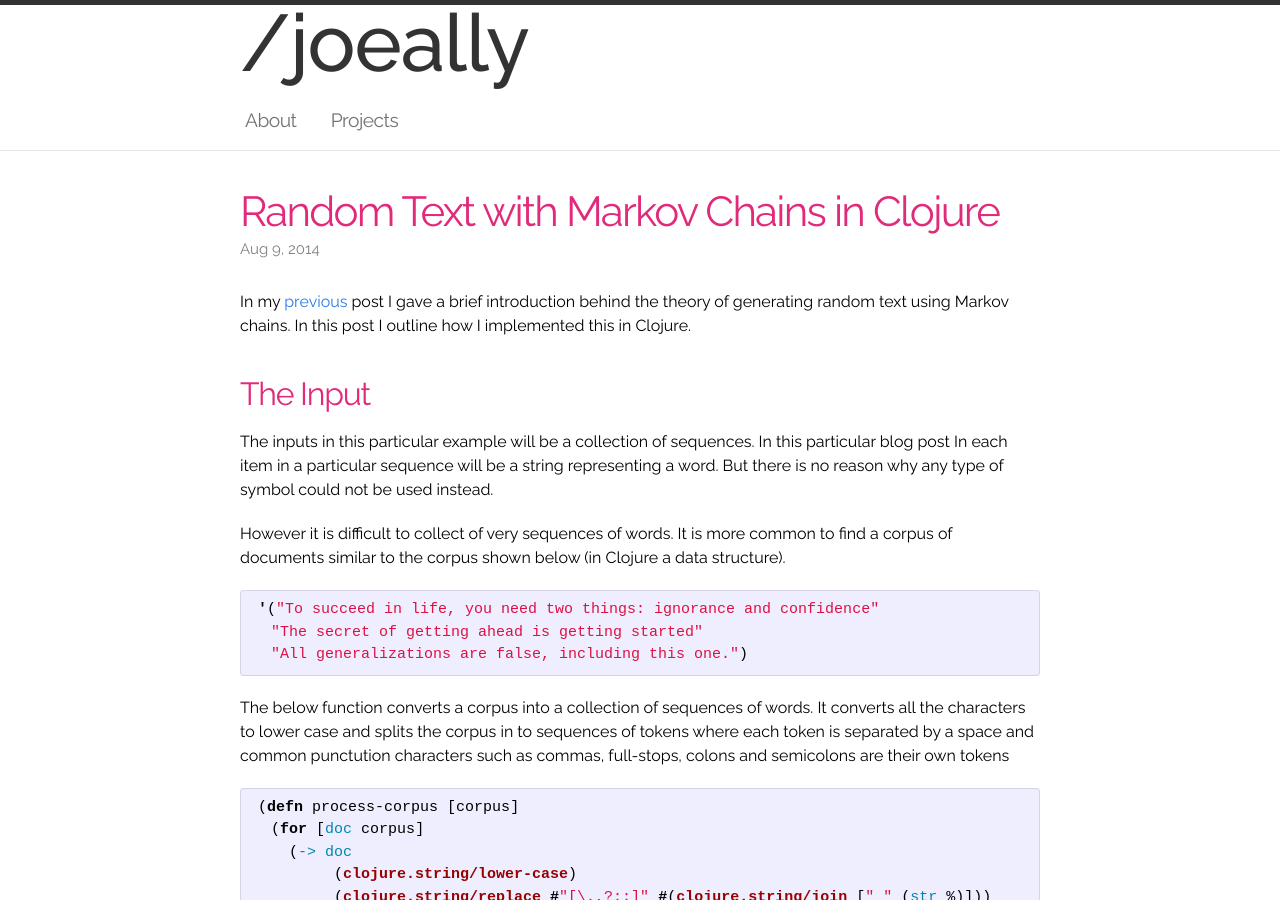
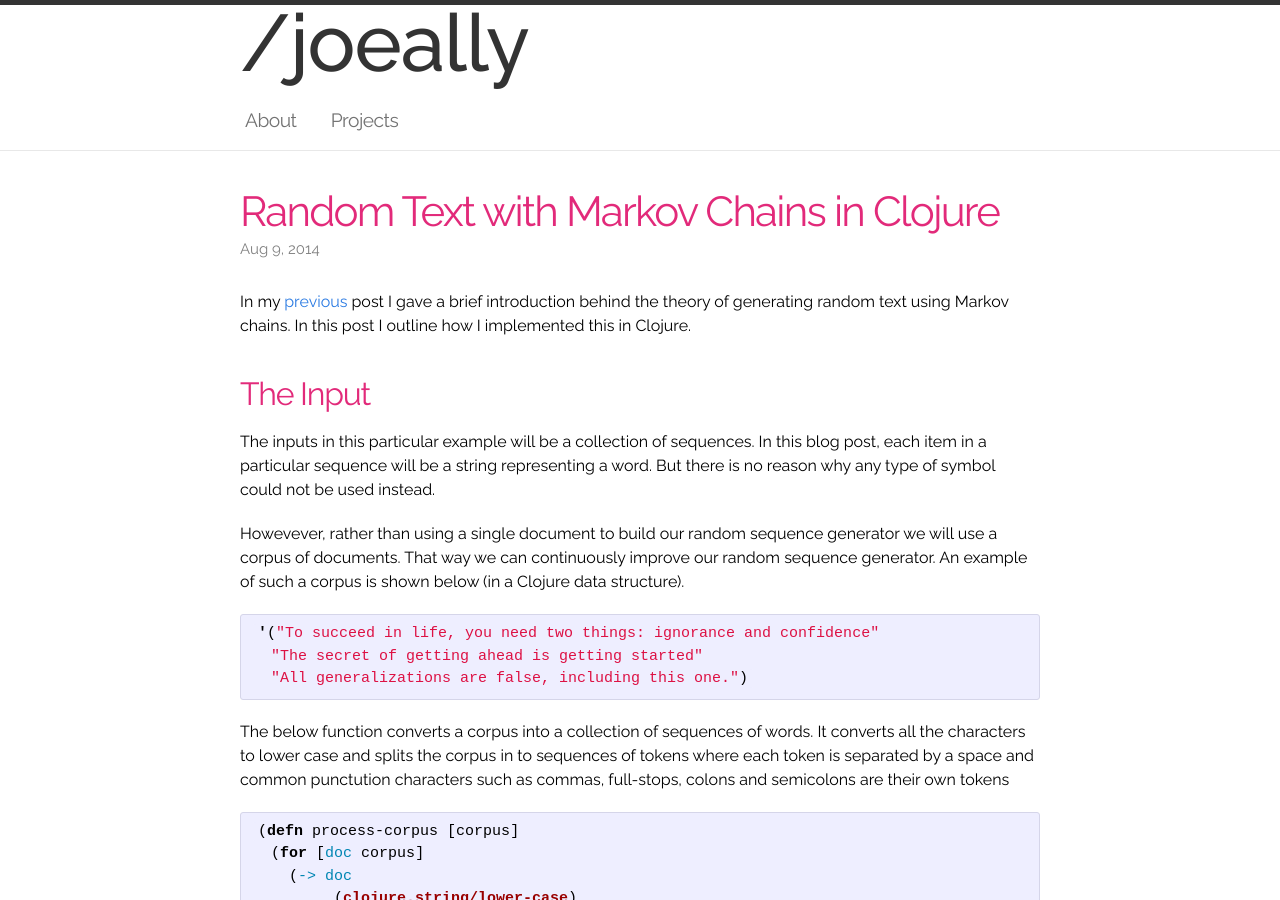
Before and after one commit to joeally/mysite, a Jekyll site: the page built from _posts/2014-08-09-random-text-with-markov-chains-in-clojure.markdown, in a window 1280 px wide and 900 px high. Built offline with Jekyll 4.4.1, drawn with Linux system fonts in a browser that asks for light colours; formulas are drawn with MathJax 3; some of the changed text lies outside the part shown.

Commit message:
fixed many errors in second post

```diff
--- a/_posts/2014-08-09-random-text-with-markov-chains-in-clojure.markdown
+++ b/_posts/2014-08-09-random-text-with-markov-chains-in-clojure.markdown
@@ -8,9 +8,9 @@ categories: clojure markov
 In my [previous]({{page.previous.url}}) post I gave a brief introduction behind the theory of generating random text using Markov chains. In this post I outline how I implemented this in Clojure.
 
 ## The Input
-The inputs in this particular example will be a collection of sequences. In this particular blog post In each item in a particular sequence will be a string representing a word. But there is no reason why any type of symbol could not be used instead.
+The inputs in this particular example will be a collection of sequences. In this blog post, each item in a particular sequence will be a string representing a word. But there is no reason why any type of symbol could not be used instead.
 
-However it is difficult to collect of very sequences of words. It is more common to find a corpus of documents similar to the corpus shown below (in Clojure a data structure).
+Howevever, rather than using a single document to build our random sequence generator we will use a corpus of documents. That way we can continuously improve our random sequence generator. An example of such a corpus is shown below (in a Clojure data structure).
 
 {% highlight clojure %}
 '("To succeed in life, you need two things: ignorance and confidence"
@@ -129,17 +129,17 @@ For the case when we want to build a transition table for a whole corpus I have
 {% endhighlight %}
 
 ##Generating the Sequence
-Now we are able to build a transition table we can now generate our sequences of tokens.
+Now we've built the transition table we can now generate our sequences of tokens. In addition to the transition table, the below function takes a vector of first $$n$$ tokens for the sequence from which we can generate the subsequent items in the sequence using the transition table.
 
 {% highlight clojure %}
-(defn quite-likely-seq [prev trans-tbl n]
+(defn quite-likely-seq [fst trans-tbl]
   (map
    first
    (iterate
     (fn [prev]
       ;;return a sequence of all except the first value in the previous result and the next in the sequence
       (conj (vec (drop 1 prev)) (tt/rand-next trans-tbl prev)))
-    prev)))
+    fst)))
 {% endhighlight %}
 
 We are using the [iterate](http://clojuredocs.org/clojure_core/clojure.core/iterate) function to generate a lazy sequence of from part of the transitions. That is it will generate sequence of pairs in the following form if $$n=2$$
```
Also changed, not shown: other parts of _posts/2014-08-09-random-text-with-markov-chains-in-clojure.markdown (+1 -1 lines).
